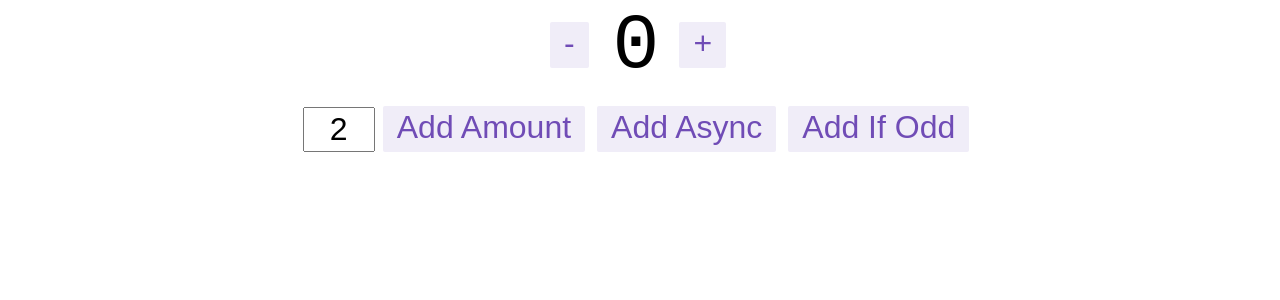
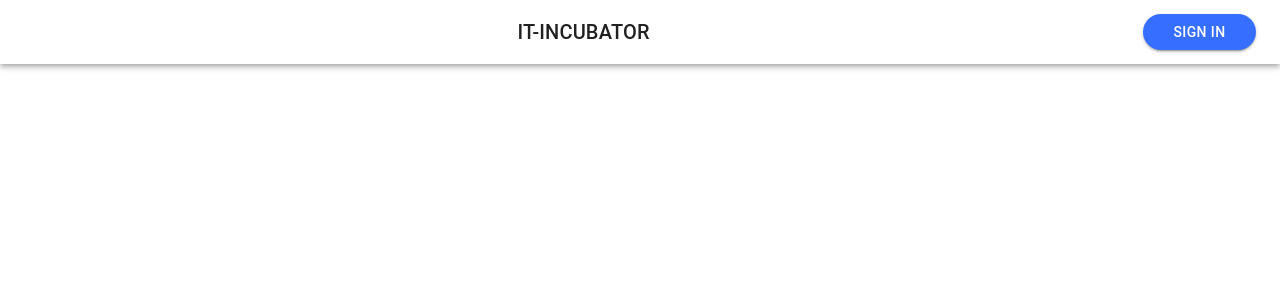
Before and after one commit to oprokopieva382/cards-front, a React (Vite) app: page / in a window 1280 px wide. Shown: the top 300 px of the page. Built offline with nearby package versions, Linux system fonts and the light colour scheme.

Commit message:
created superButton

```diff
--- a/package.json
+++ b/package.json
@@ -1,6 +1,5 @@
 {
   "name": "vite-template-redux",
-
   "private": true,
   "version": "0.0.0",
   "type": "module",
@@ -23,6 +22,7 @@
     "axios": "^1.4.0",
     "react": "^18.2.0",
     "react-dom": "^18.2.0",
+    "react-hook-form": "^7.44.2",
     "react-redux": "^8.0.1",
     "react-router-dom": "^6.11.2"
   },
--- a/src/App.tsx
+++ b/src/App.tsx
@@ -3,27 +3,25 @@ import "./App.css"
 import { useAppDispatch, useAppSelector } from "./app/hooks"
 import { useEffect } from "react"
 import { appActions } from "./app/app.slice"
+import { SuperButton } from "./comon/components/SuperButton"
+import { Header } from "./comon/components/Header"
 
 function App() {
-
-  const isLoadind = useAppSelector(state=> state.app.isLoading)
+  const isLoadind = useAppSelector((state) => state.app.isLoading)
 
   const dispatch = useAppDispatch()
 
-  useEffect(()=> {
-    setTimeout(()=> {
-      dispatch(appActions.setIsLoading({isLoading:false}))
+  useEffect(() => {
+    setTimeout(() => {
+      dispatch(appActions.setIsLoading({ isLoading: false }))
     }, 3000)
   }, [])
 
-
-
-
   return (
     <div className="App">
-     {isLoadind&& <h1>Loader...</h1>}
-      <Counter />
-
+      {isLoadind && <h1>Loader...</h1>}
+      {/* <Counter /> */}
+      <Header/>
     </div>
   )
 }
--- /dev/null
+++ b/src/comon/components/Header.tsx
@@ -0,0 +1,20 @@
+import AppBar from "@mui/material/AppBar"
+import Box from "@mui/material/Box"
+import Toolbar from "@mui/material/Toolbar"
+import Typography from "@mui/material/Typography"
+import { SuperButton } from "./SuperButton"
+
+export const Header=() => {
+  return (
+    <Box sx={{ flexGrow: 1 }}>
+      <AppBar position="static" color="secondary">
+        <Toolbar>
+          <Typography variant="h6" component="div" sx={{ flexGrow: 4 }}>
+            IT-INCUBATOR
+          </Typography>
+          <SuperButton width="113px" text="Sign in" borderRadius="30px" color="primary"/>
+        </Toolbar>
+      </AppBar>
+    </Box>
+  )
+}
--- /dev/null
+++ b/src/comon/components/SuperButton.tsx
@@ -0,0 +1,28 @@
+import { Button } from "@mui/material"
+import { FC } from "react"
+
+type SuperButtonPropsType = {
+  width: string
+  borderRadius?: string
+  color?: "primary" | "secondary"
+  text: string
+  startIcon?: any
+}
+
+export const SuperButton: FC<SuperButtonPropsType> = ({
+  width,
+  borderRadius,
+  color,
+  text,
+  startIcon,
+}) => {
+  const buttonStyle = {
+    width: `${width}`,
+    borderRadius: `${borderRadius}`,
+  }
+  return (
+    <Button variant="contained" color={color} sx={buttonStyle}>
+      {text}
+    </Button>
+  )
+}
--- /dev/null
+++ b/src/comon/themes/theme.d.ts
@@ -0,0 +1,5 @@
+declare module "@mui/material/styles" {
+  interface ThemeOptions {
+    shape: { borderRadius: number }
+  }
+}
--- a/src/features/auth/Login/Login.tsx
+++ b/src/features/auth/Login/Login.tsx
@@ -1,22 +1,21 @@
-import { useAppDispatch } from "../../../app/hooks"
-import { authThunk } from "../auth.slice"
+import "./login.css"
 
 
+type FormData = {
+  email: string
+  password: string
+  checkbox: boolean
+}
+
 export const Login = () => {
-  const dispatch = useAppDispatch()
-  const arg = {
-    email: "prokopieva382@gmail.com",
-    password: "nthgtybt2",
-    rememberMe: false,
-  }
-  const loginHandler = () => {
-    dispatch(authThunk.login(arg))
-  }
+
+  // const loginHandler = () => {
+  //   dispatch(authThunk.login(arg))
+  // }
 
   return (
-    <div className="container">
-      <h1>Login</h1>
-      <button onClick={loginHandler}>Login</button>
-    </div>
+   <div></div>
   )
+  /* <h1>Login</h1>
+      <button onClick={loginHandler}>Login</button> */
 }
--- /dev/null
+++ b/src/features/auth/Login/login.css
@@ -0,0 +1,134 @@
+/* body {
+  background: lightgray;
+  font-family: -apple-system, BlinkMacSystemFont, "Segoe UI", "Roboto", "Oxygen",
+    "Ubuntu", "Cantarell", "Fira Sans", "Droid Sans", "Helvetica Neue",
+    sans-serif;
+
+
+    margin:auto;
+}
+
+#standard-basic {
+width: 347px;
+height: 40px;
+}
+.box {
+
+}
+
+
+
+
+form {
+  max-width: 500px;
+  margin: 0 auto;
+}
+
+h1 {
+  font-weight: 100;
+  color: white;
+  text-align: center;
+  padding-bottom: 10px;
+  border-bottom: 1px solid rgb(79, 98, 148);
+}
+
+.form {
+  background: #0e101c;
+  max-width: 400px;
+  margin: 0 auto;
+}
+
+p {
+  color: #bf1650;
+}
+
+p::before {
+  display: inline;
+  content: "⚠ ";
+}
+
+input {
+  display: block;
+  box-sizing: border-box;
+  width: 100%;
+  border-radius: 4px;
+  border: 1px solid white;
+  padding: 10px 15px;
+  margin-bottom: 10px;
+  font-size: 14px;
+}
+
+label {
+  line-height: 2;
+  text-align: left;
+  display: block;
+  margin-bottom: 13px;
+  margin-top: 20px;
+  color: white;
+  font-size: 14px;
+  font-weight: 200;
+}
+
+button,
+input[type="submit"] {
+  color: white;
+  text-transform: uppercase;
+  border-radius: 30px;
+  margin-top: 40px;
+  padding: 20px;
+  font-size: 16px;
+  font-weight: 100;
+  letter-spacing: 10px;
+  background: #366eff;
+  box-shadow: 0px 4px 18px rgba(54, 110, 255, 0.35),
+    inset 0px 1px 0px rgba(255, 255, 255, 0.3);
+  font-family: "Montserrat";
+  font-style: normal;
+  font-weight: 500;
+  font-size: 16px;
+  line-height: 20px;
+  text-align: center;
+  letter-spacing: 0.01em;
+  color: #ffffff;
+}
+
+button {
+  display: block;
+  appearance: none;
+  border-radius: 4px;
+  width: 100%;
+}
+
+input[type="submit"]:hover {
+  background: #4f76da;
+}
+
+input[type="button"]:active,
+input[type="submit"]:active {
+  transition: 0.3s all;
+  transform: translateY(3px);
+  border: 1px solid transparent;
+  opacity: 0.8;
+}
+
+input:disabled {
+  opacity: 0.4;
+}
+
+input[type="button"]:hover {
+  transition: 0.3s all;
+}
+
+input[type="button"],
+input[type="submit"] {
+  -webkit-appearance: none;
+}
+.link {
+  text-align: center;
+  color: #366eff;
+}
+
+.App {
+  max-width: 600px;
+  margin: 0 auto;
+} */
--- a/src/features/auth/auth.slice.ts
+++ b/src/features/auth/auth.slice.ts
@@ -1,13 +1,11 @@
-import { createAsyncThunk, createSlice } from "@reduxjs/toolkit"
+import { createSlice } from "@reduxjs/toolkit"
 import { authAPI, ArgRegisterType, ArgLoginType, ProfileType } from "./auth.api"
 import { createAppAsyncThunk } from "../../comon/utils/create-app-async-thunk"
 
-const register = createAsyncThunk(
+const register = createAppAsyncThunk<void, ArgRegisterType>(
   "auth/register",
-  (arg: ArgRegisterType, thunkAPI) => {
-    authAPI.register(arg).then((res) => {
-      //console.log(res.data)
-    })
+  async (arg, thunkAPI) => {
+    await authAPI.register(arg)
   },
 )
 
--- a/src/main.tsx
+++ b/src/main.tsx
@@ -5,14 +5,28 @@ import { store } from "./app/store"
 import "./index.css"
 import { RouterProvider } from "react-router-dom"
 import { router } from "./comon/routes/Routes"
+import { createTheme, ThemeProvider } from "@mui/material"
 
+const theme = createTheme({
+  palette: {
+    primary: {
+      main: "#366EFF"
+    },
+    secondary: {
+      main: "#white"
+    }
+  },
+  shape: {borderRadius: 2}
+})
 
 
 
 ReactDOM.createRoot(document.getElementById("root")!).render(
   <React.StrictMode>
-    <Provider store={store}>
-      <RouterProvider router={router} />
-    </Provider>
+    <ThemeProvider theme={theme}>
+      <Provider store={store}>
+        <RouterProvider router={router} />
+      </Provider>
+    </ThemeProvider>
   </React.StrictMode>,
 )
```
Also changed, not shown: 1 other file (tests, documents, lock files or other folders).
